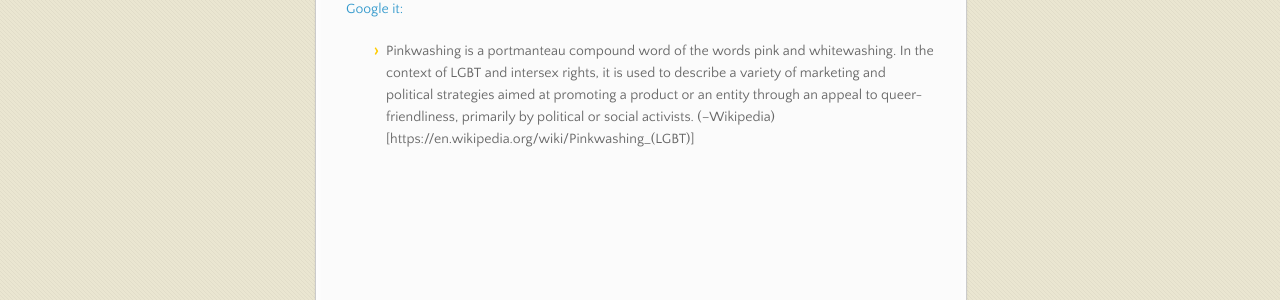
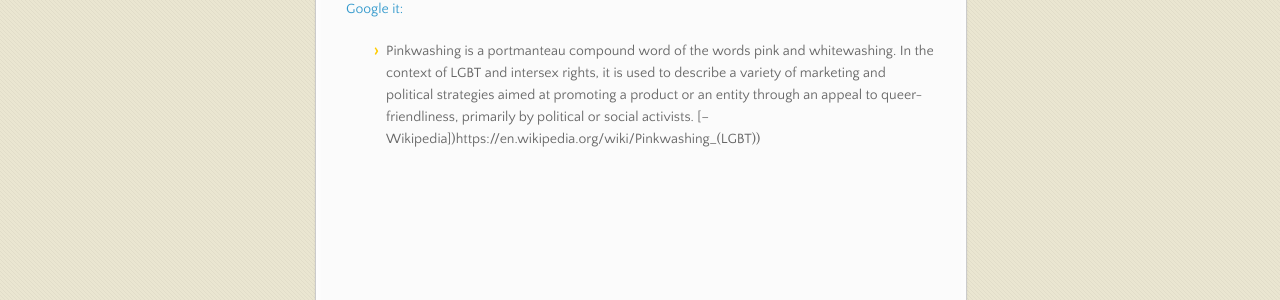
Before and after one commit to feminism-chat/feminism-chat.github.io, a Jekyll site: the page built from faq.md, in a window 1280 px wide. Shown: the part 435-735 px from the top of the page. Built offline with Jekyll 4.4.1, drawn with Linux system fonts in a browser that asks for light colours; nearby versions of some CDN libraries.

Commit message:
got link syntax backwards

```diff
--- a/faq.md
+++ b/faq.md
@@ -12,4 +12,4 @@ Our channel is regularly targeted by abusive and persistent trolls. Freenode onl
 
 [Google it:](https://encrypted.google.com/search?hl=en&q=pinkwashing)
 
-* Pinkwashing is a portmanteau compound word of the words pink and whitewashing. In the context of LGBT and intersex rights, it is used to describe a variety of marketing and political strategies aimed at promoting a product or an entity through an appeal to queer-friendliness, primarily by political or social activists. (--Wikipedia)[https://en.wikipedia.org/wiki/Pinkwashing_(LGBT)]
+* Pinkwashing is a portmanteau compound word of the words pink and whitewashing. In the context of LGBT and intersex rights, it is used to describe a variety of marketing and political strategies aimed at promoting a product or an entity through an appeal to queer-friendliness, primarily by political or social activists. [--Wikipedia])https://en.wikipedia.org/wiki/Pinkwashing_(LGBT))
```
